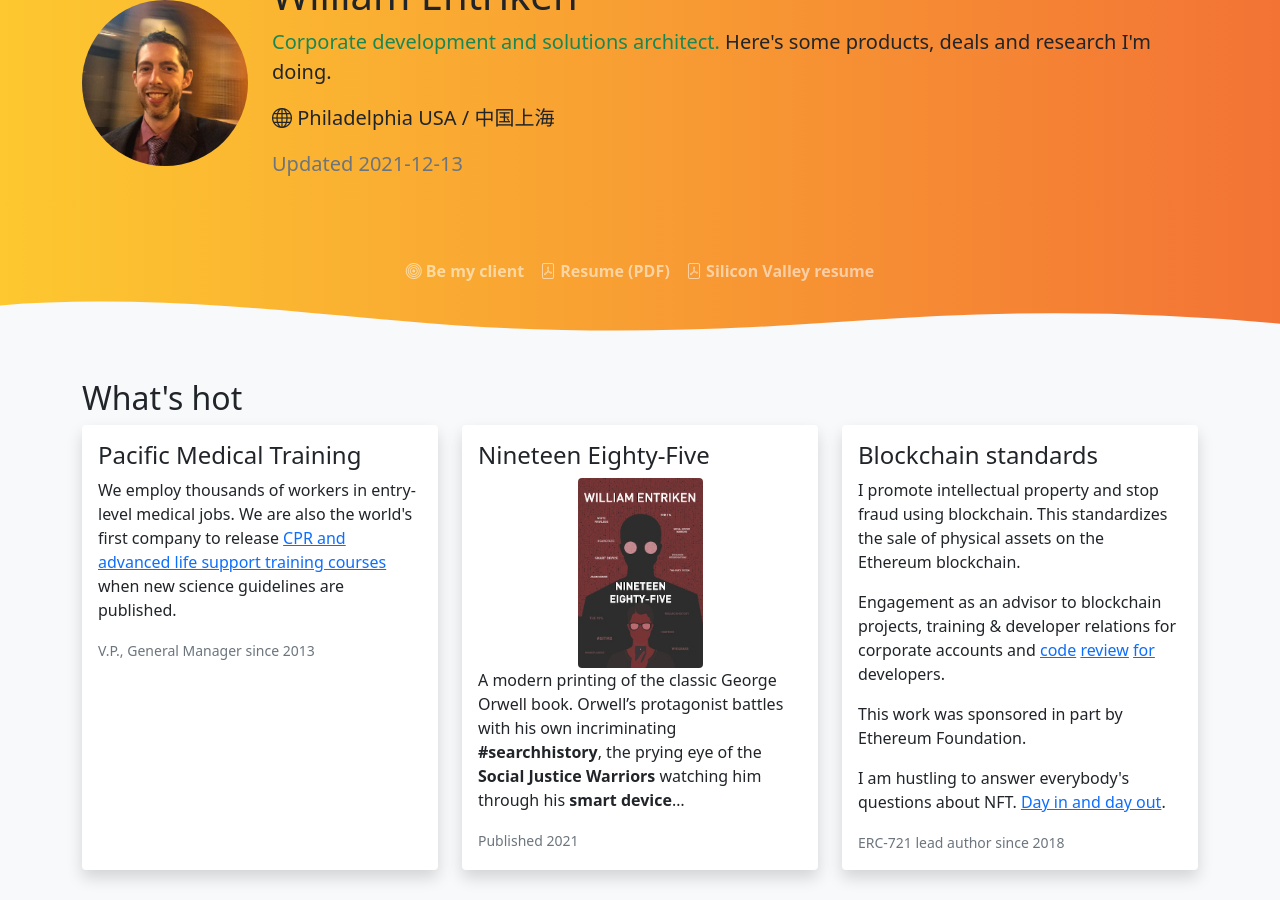
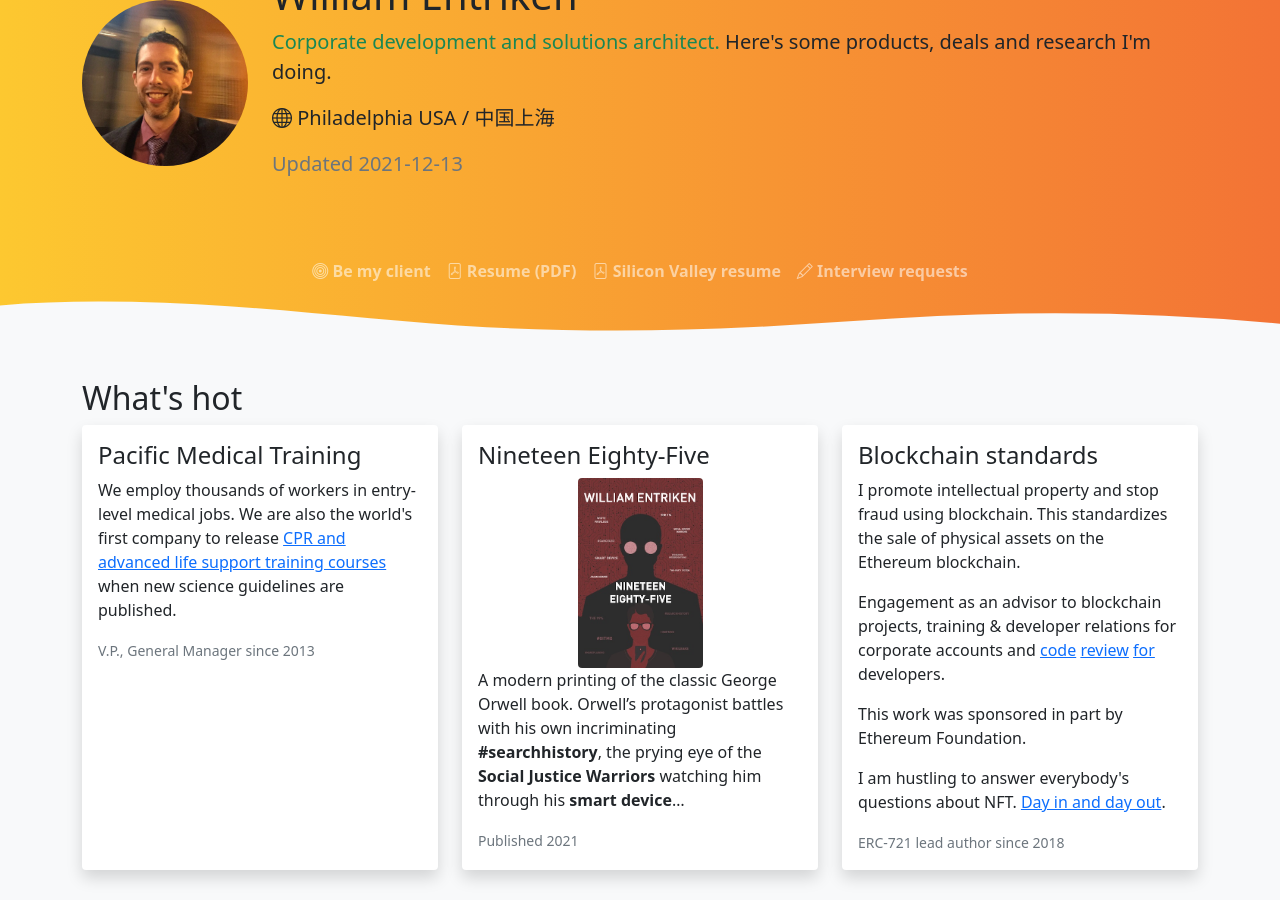
Before and after one commit to fulldecent/phor.net, a Jekyll site: the page built from index.html, in a window 1280 px wide and 900 px high, scrolled down 305 px. Built offline with Jekyll 4.4.1, drawn with Linux system fonts in a browser that asks for light colours; nearby versions of some CDN libraries.

Commit message:
interview link

```diff
--- a/index.html
+++ b/index.html
@@ -207,6 +207,9 @@
         </li>
         <li class="nav-item active">
           <a class="nav-link" href="project-resume"><i class="bi bi-file-pdf" aria-hidden="true"></i> Silicon Valley resume</a>
+        </li>
+        <li class="nav-item active">
+          <a target="_blank" class="nav-link" href="https://docs.google.com/forms/d/e/1FAIpQLSe4fKndAs-Aaaq-5IzOqrYQ5L5mUTbYLSJDV4lB3mBNBQ1BNQ/viewform?usp=sf_link"><i class="bi bi-pencil" aria-hidden="true"></i> Interview requests</a>
         </li>
       </ul>
     </nav>
```
